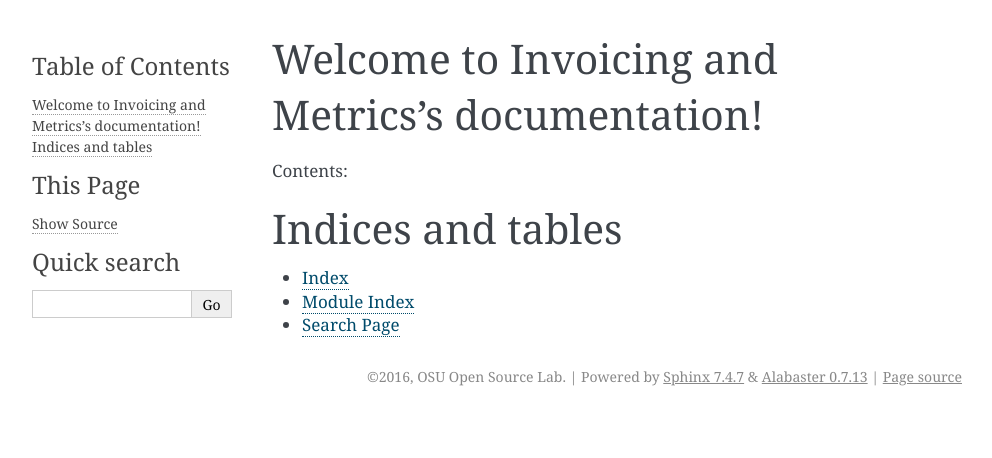
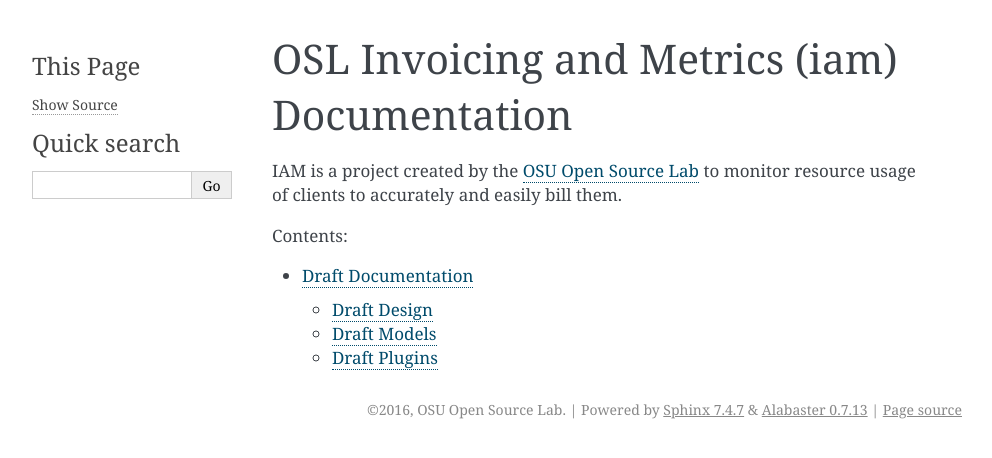
Before and after one commit to osuosl/iam, a Sphinx documentation site: the page built from docs/source/index.rst, in a window 1280 px wide. Shown: the top 458 px of the page, without its empty margins (148-1140 px from the left). Built offline with Sphinx 7.4.7, drawn with Linux system fonts in a browser that asks for light colours.

Commit message:
Rough Draft Docs
refs #3

```diff
--- /dev/null
+++ b/docs/source/draft/index.rst
@@ -0,0 +1,14 @@
+.. _draft_docs:
+
+Draft Documentation
+===================
+
+.. warning::
+    Incomplete docs
+
+.. toctree::
+    :maxdepth: 2
+
+    design.rst
+    models.rst
+    plugins.rst
--- a/docs/source/index.rst
+++ b/docs/source/index.rst
@@ -3,19 +3,17 @@
    You can adapt this file completely to your liking, but it should at least
    contain the root `toctree` directive.
 
-Welcome to Invoicing and Metrics's documentation!
-=================================================
+OSL Invoicing and Metrics (iam) Documentation
+=============================================
+
+IAM is a project created by the `OSU Open Source Lab`_ to monitor resource
+usage of clients to accurately and easily bill them.
+
+.. _OSU Open Source Lab: https://osuosl.org
 
 Contents:
 
 .. toctree::
    :maxdepth: 2
 
-
-
-Indices and tables
-==================
-
-* :ref:`genindex`
-* :ref:`modindex`
-* :ref:`search`
+   draft/index
```
Also changed, not shown: docs/source/draft/design.rst (added, +56 -0 lines), docs/source/draft/models.rst (added, +89 -0 lines), docs/source/draft/plugins.rst (added, +68 -0 lines), 2 other files.
